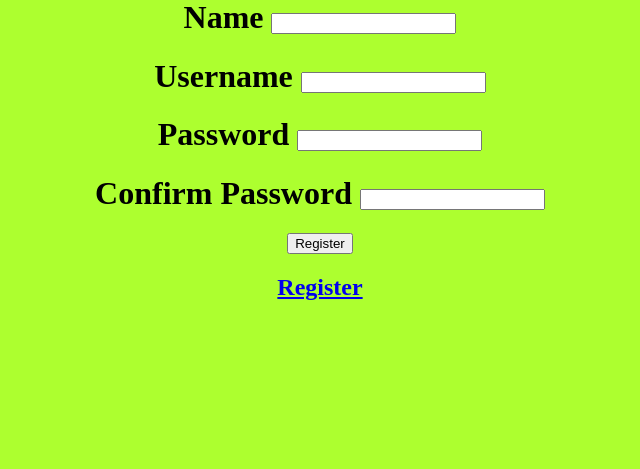
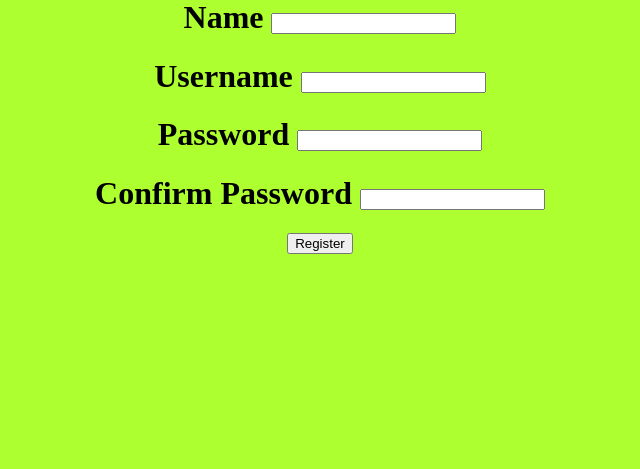
Before and after one commit to HardikAgrawal3001/Chat-app, a Flask app: page /register in a window 1280 px wide. Shown: the part 102-571 px from the top of the page, without its empty margins (320-960 px from the left). Run offline with Flask 2, Linux system fonts and the light colour scheme.

Commit message:
Add files via upload

```diff
--- a/templates/login.html
+++ b/templates/login.html
@@ -24,7 +24,6 @@
 <h1>Password&nbsp;<input type="password" name="Password" required></h1>
 <button type="submit">Login</button>
 </form>
-<a href="/join"><h2>Login</h2></a><br><br><br><br><br>
 <a href="/register"><p>don't yet have account register to make account</p></a>
 </body>
 </center>
--- a/templates/register.html
+++ b/templates/register.html
@@ -26,6 +26,5 @@
 <h1>Confirm Password&nbsp;<input type="password" name="Password1" required></h1>
 <button type="submit">Register</button>
 </form>
-<a href="/login"><h2>Register</h2>
 </body>
 </center>
```
